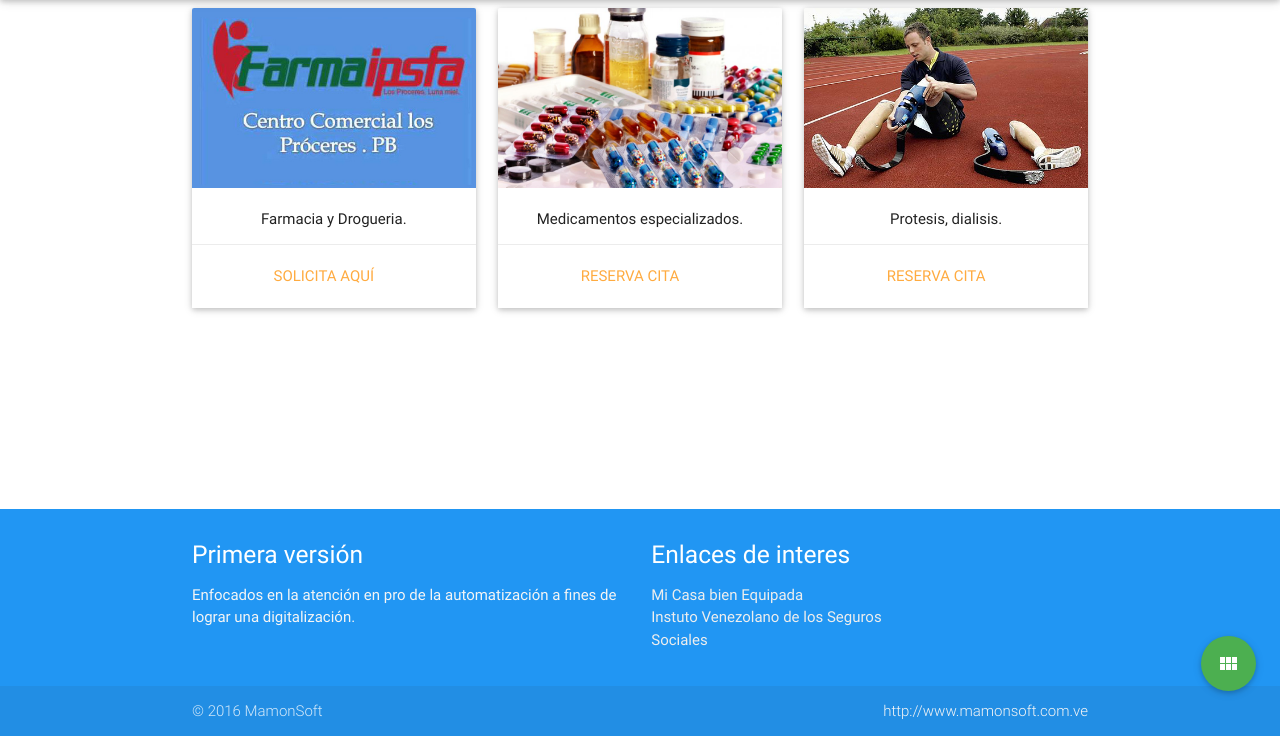
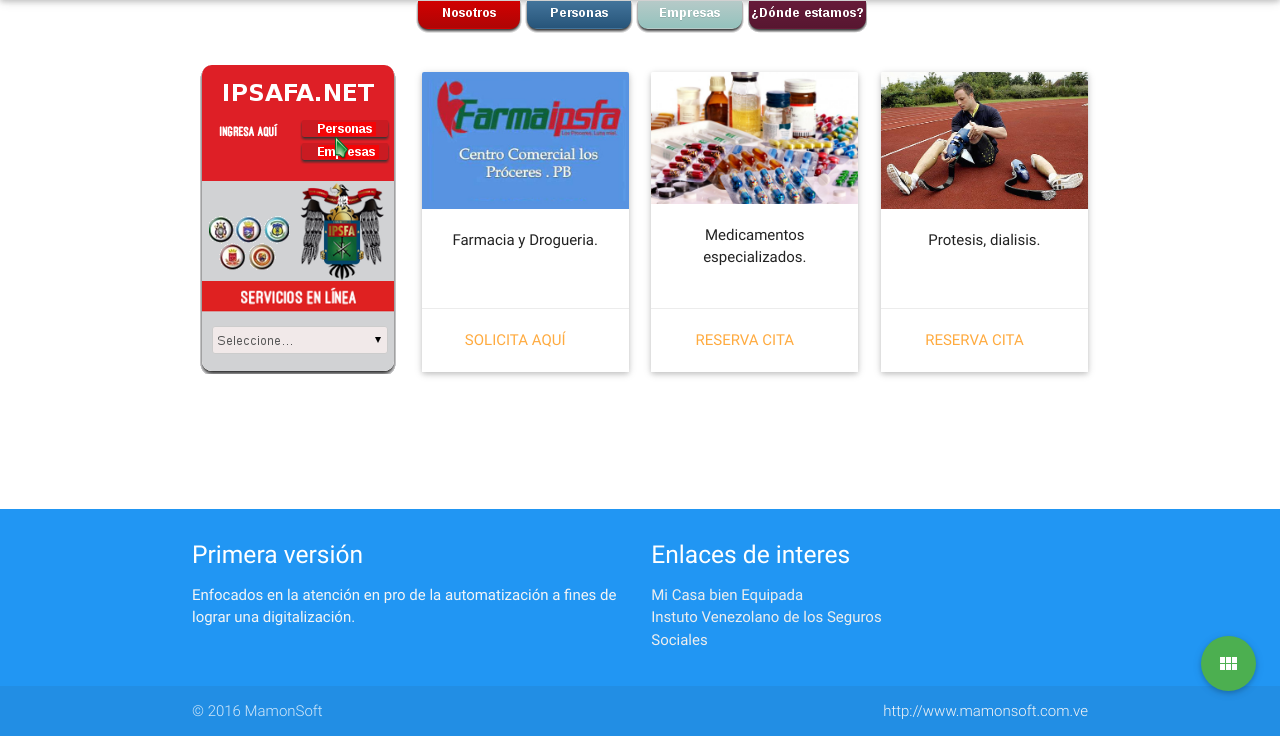
Before and after one commit to ipsfagob/ipsfa-bss, a CodeIgniter app: the page made by application/views/bienestarsocial/principal.php in a window 1280 px wide. Shown: the part 64-800 px from the top of the page. Run offline with CodeIgniter, Linux system fonts and the light colour scheme.

Commit message:
Maqueta Bicentenario

```diff
--- a/application/views/bienestarsocial/inc/cabecera.php
+++ b/application/views/bienestarsocial/inc/cabecera.php
@@ -127,3 +127,8 @@
 	      </li>
 	    </ul>
 	  </div>
+
+<div class="navbar-fixed hide-on-med-and-down center">
+						<img src="<?php echo base_url(); ?>public/img/menu.png">
+
+</div>
--- a/application/views/bienestarsocial/principal.php
+++ b/application/views/bienestarsocial/principal.php
@@ -8,8 +8,20 @@
 <div class="container">
 
 		<div class="row center">
-		<div class="col s12 m4 13">
 
+<div class="col s12 m3 13" >
+
+
+              <img src="/ipsfa-bss/public/img/clave.png">
+
+
+
+    </div>
+
+
+
+
+		<div class="col s12 m3 13">
 		  <div class="card small hoverable">
             <div class="card-image">
               <img src="/ipsfa-bss/public/img/farmaipsfa.jpg" class="materialboxed">
@@ -26,7 +38,7 @@
 		</div>
 
 
-		<div class="col s12 m4 13" >
+		<div class="col s12 m3 13" >
 		 <div class="card small hoverable">
             <div class="card-image">
               <img src="/ipsfa-bss/public/img/medicamentos.jpg">
@@ -41,7 +53,7 @@
           </div>
 		</div>
 
-    <div class="col s12 m4 13" >
+    <div class="col s12 m3 13" >
      <div class="card small hoverable">
             <div class="card-image">
               <img src="/ipsfa-bss/public/img/ayudasocial.jpg">
```
Also changed, not shown: public/img/clave.png (added), public/img/menu.png (added).
